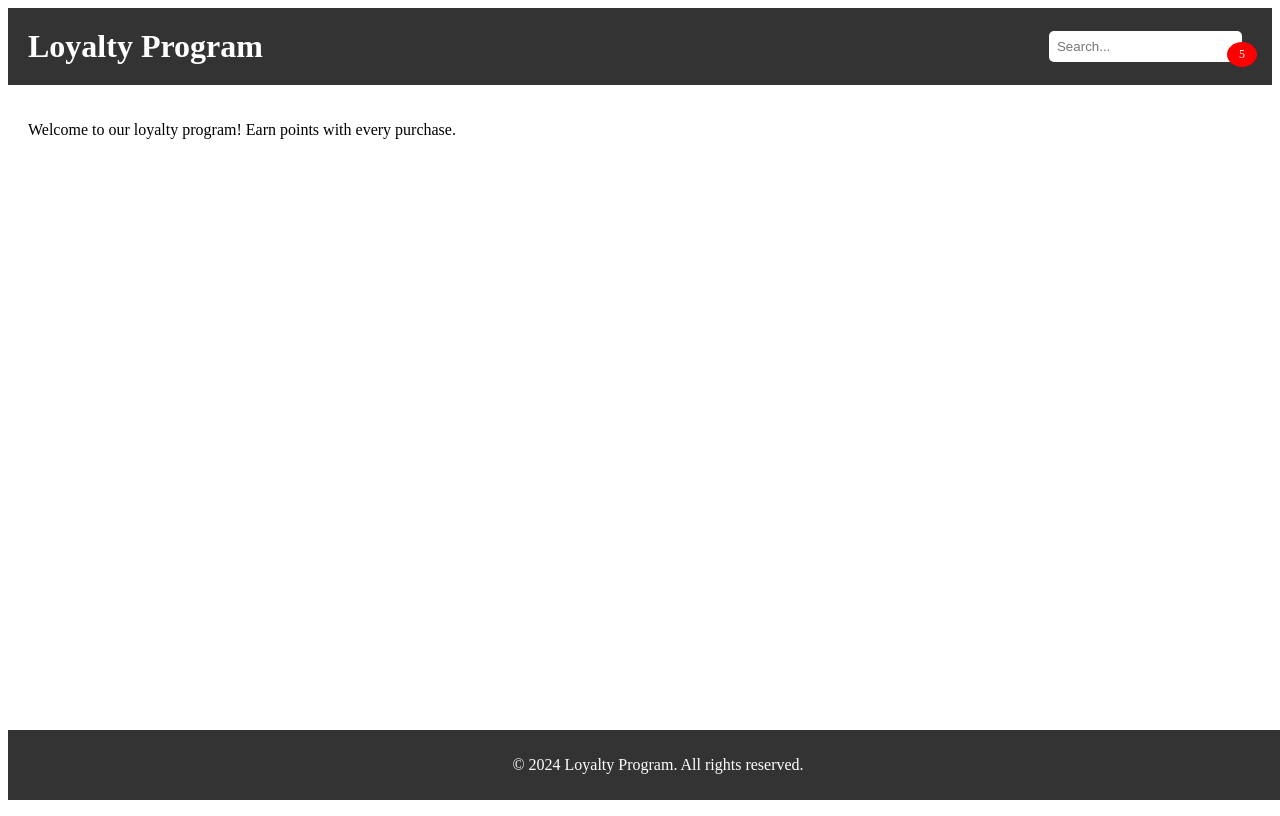
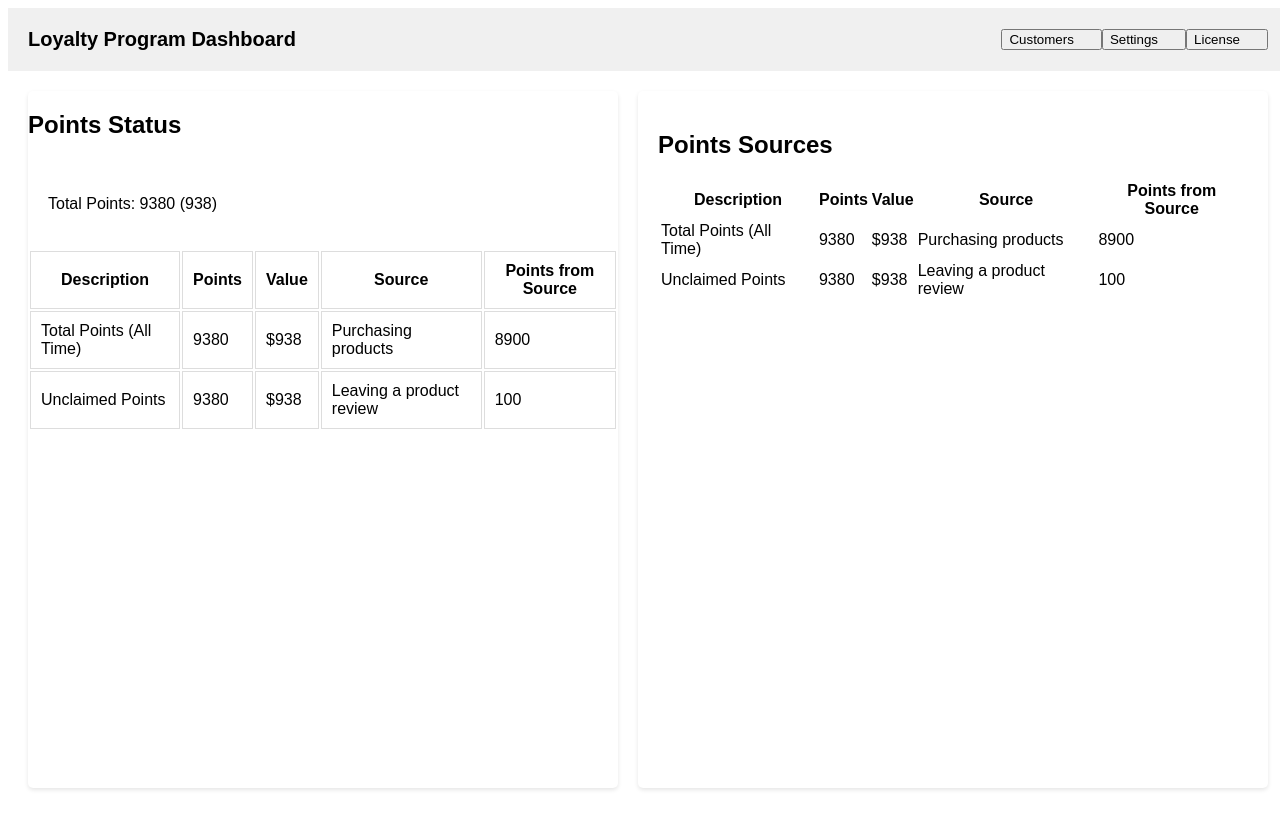
Before and after one commit to amanyadav91/Loyality, a React (Vite) app in the folder loyalty-page/: page / in a window 1280 px wide. Built offline with nearby package versions, Linux system fonts and the light colour scheme.

Commit message:
New Table Update

```diff
--- a/loyalty-page/src/App.jsx
+++ b/loyalty-page/src/App.jsx
@@ -1,7 +1,5 @@
 import './App.css'
-import LoyaltyHeader from "./components/LoyaltyHeader";
 import LoyaltyBody from './components/LoyaltyBody';
-import LoyaltyFooter from './components/LoyaltyFooter';
 
 
 function App() {
@@ -9,9 +7,7 @@ function App() {
 
   return (
     <>
-     <LoyaltyHeader/>
      <LoyaltyBody/>
-     <LoyaltyFooter/>
     </>
   )
 }
--- a/loyalty-page/src/components/LoyaltyBody.jsx
+++ b/loyalty-page/src/components/LoyaltyBody.jsx
@@ -1,12 +1,98 @@
 import React from 'react';
+import './LoyaltyProgramDashboard.css';
 
-function LoyaltyBody() {
-    return (
-        <div className="loyalty-body">
-            <p>Welcome to our loyalty program! Earn points with every purchase.</p>
-            {/* Add more content as needed */}
+const pointsData = [
+  {
+    description: 'Total Points (All Time)',
+    points: 9380,
+    value: 938.00,
+    source: 'Purchasing products',
+    sourcePoints: 8900,
+  },
+  {
+    description: 'Unclaimed Points',
+    points: 9380,
+    value: 938.00,
+    source: 'Leaving a product review',
+    sourcePoints: 100,
+  },
+
+];
+
+const LoyaltyProgramDashboard = () => {
+  return (
+    <div className="loyalty-program-dashboard">
+      <div className="header">
+        <h1>Loyalty Program Dashboard</h1>
+        <nav>
+          <ul>
+             <button><li>Customers</li></button>
+             <button><li>Settings</li></button>
+            <button><li>License</li></button>
+          </ul>
+        </nav>
+      </div>
+      <div className="main-content">
+        <div className="points-status">
+          <h2>Points Status</h2>
+          <div className="points-summary">
+            <p>
+              Total Points: <span>{pointsData[0].points}</span> ({pointsData[0].value})
+            </p>
+          </div>
+          <div className="points-table">
+            <table>
+              <thead>
+                <tr>
+                  <th>Description</th>
+                  <th>Points</th>
+                  <th>Value</th>
+                  <th>Source</th>
+                  <th>Points from Source</th>
+                </tr>
+              </thead>
+              <tbody>
+                {pointsData.map((point) => (
+                  <tr key={point.description}>
+                    <td>{point.description}</td>
+                    <td>{point.points}</td>
+                    <td>${point.value}</td>
+                    <td>{point.source}</td>
+                    <td>{point.sourcePoints}</td>
+                  </tr>
+                ))}
+              </tbody>
+            </table>
+          </div>
         </div>
-    );
-}
+        <div className="points-sources">
+          <h2>Points Sources</h2>
+          <table>
+              <thead>
+                <tr>
+                  <th>Description</th>
+                  <th>Points</th>
+                  <th>Value</th>
+                  <th>Source</th>
+                  <th>Points from Source</th>
+                </tr>
+              </thead>
+              <tbody>
+                {pointsData.map((point) => (
+                  <tr key={point.description}>
+                    <td>{point.description}</td>
+                    <td>{point.points}</td>
+                    <td>${point.value}</td>
+                    <td>{point.source}</td>
+                    <td>{point.sourcePoints}</td>
+                  </tr>
+                ))}
+              </tbody>
+            </table>
+        </div>
+      </div>
+    </div>
+  );
+};
 
-export default LoyaltyBody;
+export default LoyaltyProgramDashboard;
--- /dev/null
+++ b/loyalty-page/src/components/LoyaltyProgramDashboard.css
@@ -0,0 +1,74 @@
+/* LoyaltyProgramDashboard.css */
+.loyalty-program-dashboard {
+    font-family: sans-serif;
+    display: flex;
+    flex-direction: column;
+    width: 100vw;
+    min-height: 100vh;
+  }
+
+  .header {
+    display: flex;
+    justify-content: space-between;
+    align-items: center;
+    padding: 20px;
+    background-color: #f0f0f0;
+  }
+
+  .header h1 {
+    font-size: 20px;
+    margin: 0;
+  }
+
+  .nav {
+    display: flex;
+    list-style: none;
+    padding: 0;
+    margin: 0;
+  }
+
+  .nav li {
+    margin-right: 20px;
+  }
+
+  .nav li a {
+    text-decoration: none;
+    color: #333;
+  }
+
+  .main-content {
+    display: flex;
+    flex-grow: 1;
+    padding: 20px;
+  }
+
+  .points-status {
+    flex: 1;
+    margin-right: 20px;
+    background-color: #fff;
+    border-radius: 5px;
+    box-shadow: 0 2px 4px rgba(0, 0, 0, 0.1);
+  }
+
+  .points-summary {
+    padding: 20px;
+  }
+
+  .points-table {
+    width: 100%;
+    border-collapse: collapse;
+  }
+
+  .points-table th,
+  .points-table td {
+    padding: 10px;
+    border: 1px solid #ddd;
+  }
+
+  .points-sources {
+    flex:1;
+    background-color: #fff;
+    border-radius: 5px;
+    box-shadow: 0 2px 4px rgba(0, 0, 0, 0.1);
+    padding: 20px;
+  }
```
